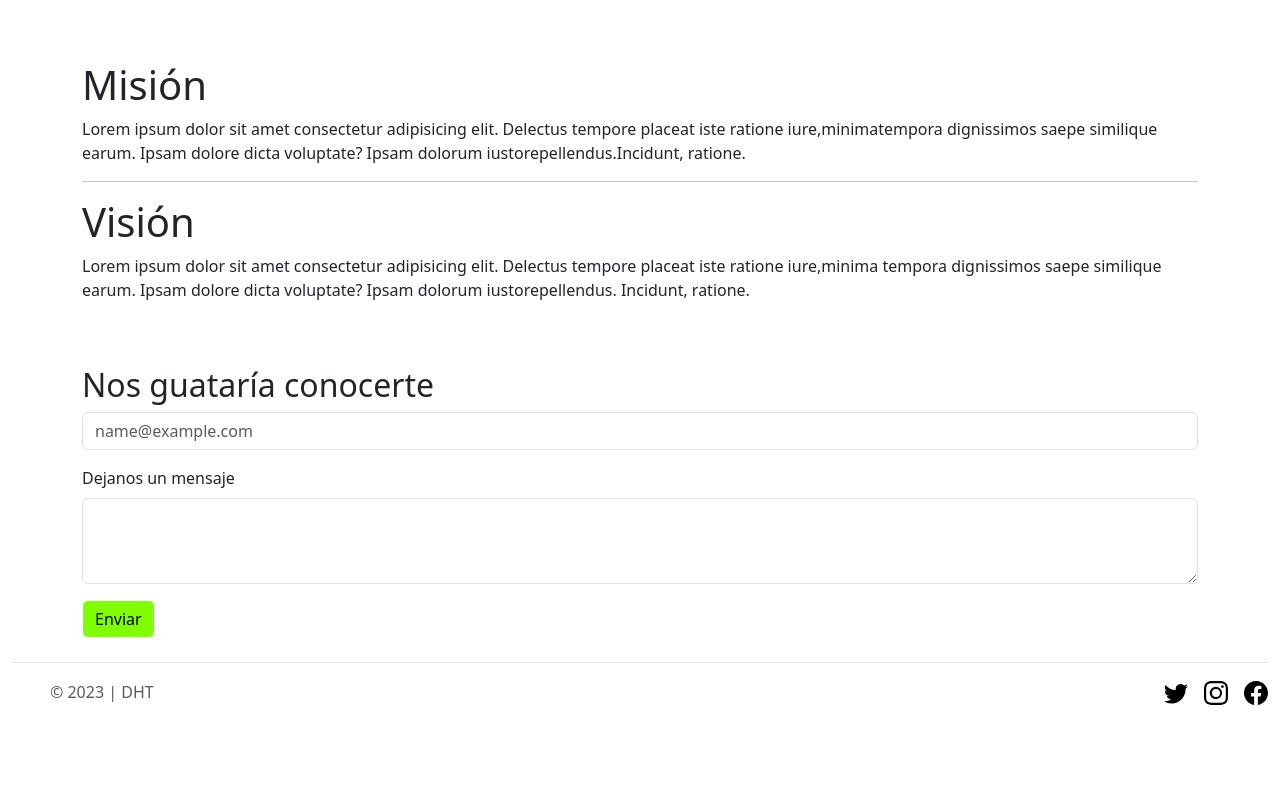
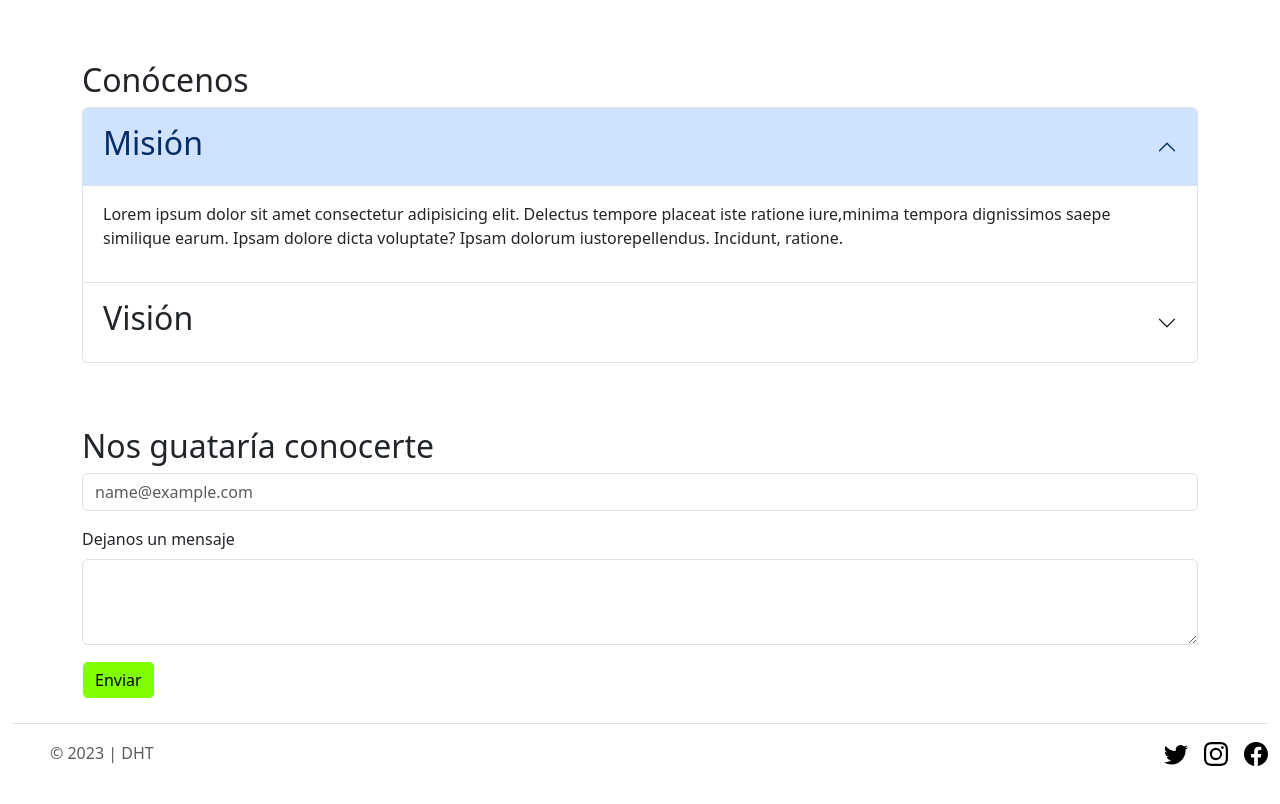
Before and after one commit to DanHT22/eCommerce, a plain HTML site: page index.html in a window 1280 px wide. Shown: the part 1609-2413 px from the top of the page. Before the commit the page ends 2354 px from the top, so only its background shows below. Drawn offline with nearby package versions, Linux system fonts and the light colour scheme.

Commit message:
Se añadio acordeón

```diff
--- a/index.html
+++ b/index.html
@@ -252,21 +252,50 @@
     </div>
 
     <!-- ¿quienes somos? -->
-    <div class="container conocenos" id="conocenos">
-        <blockquote>
-            <h1>Misión</h1>
-            <p>Lorem ipsum dolor sit amet consectetur adipisicing elit. Delectus tempore placeat iste ratione
-                iure,minimatempora dignissimos saepe similique earum. Ipsam dolore dicta voluptate? Ipsam dolorum
-                iustorepellendus.Incidunt, ratione.</p>
-        </blockquote>
-        <hr>
-        <blockquote>
-            <h1>Visión</h1>
-            <p>Lorem ipsum dolor sit amet consectetur adipisicing elit. Delectus tempore placeat iste ratione
-                iure,minima tempora dignissimos saepe similique earum. Ipsam dolore dicta voluptate? Ipsam dolorum
-                iustorepellendus.
-                Incidunt, ratione.</p>
-        </blockquote>
+    <div class="container conocenos">
+        <h2>Conócenos</h2>
+        <div class="accordion" id="accordionPanelsStayOpenExample">
+            <div class="accordion-item">
+                <h2 class="accordion-header">
+                    <button class="accordion-button" type="button" data-bs-toggle="collapse"
+                        data-bs-target="#panelsStayOpen-collapseOne" aria-expanded="true"
+                        aria-controls="panelsStayOpen-collapseOne">
+                        <h2>Misión</h>
+                    </button>
+                </h2>
+                <div id="panelsStayOpen-collapseOne" class="accordion-collapse collapse show">
+                    <div class="accordion-body">
+                        <p>
+                            Lorem ipsum dolor sit amet consectetur adipisicing elit. Delectus tempore placeat iste ratione
+                            iure,minima tempora dignissimos saepe similique earum. Ipsam dolore dicta voluptate? Ipsam dolorum
+                            iustorepellendus.
+                            Incidunt, ratione.
+                        </p>
+                    </div>
+                </div>
+            </div>
+            <div class="accordion-item">
+                <h2 class="accordion-header">
+                    <button class="accordion-button collapsed" type="button" data-bs-toggle="collapse"
+                        data-bs-target="#panelsStayOpen-collapseTwo" aria-expanded="false"
+                        aria-controls="panelsStayOpen-collapseTwo">
+                        <h2>Visión</h2>
+                    </button>
+                </h2>
+                <div id="panelsStayOpen-collapseTwo" class="accordion-collapse collapse">
+                    <div class="accordion-body">
+                        <blockquote>
+                            <p>Lorem ipsum dolor sit amet consectetur adipisicing elit. Delectus tempore placeat iste ratione
+                                iure,minima tempora dignissimos saepe similique earum. Ipsam dolore dicta voluptate? Ipsam dolorum
+                                iustorepellendus.
+                                Incidunt, ratione.
+                            </p>
+                        </blockquote>
+                    </div>
+                </div>
+            </div>
+
+        </div>
     </div>
 
     <!-- Formulario para contactarnos -->
@@ -279,7 +308,7 @@
             <label for="exampleFormControlTextarea1" class="form-label">Dejanos un mensaje</label>
             <textarea class="form-control" id="exampleFormControlTextarea1" rows="3"></textarea>
         </div>
-        <button type="button"  class="btn btn-outline-light boton">Enviar</button>
+        <button type="button" class="btn btn-outline-light boton">Enviar</button>
 
     </div>
 
```
